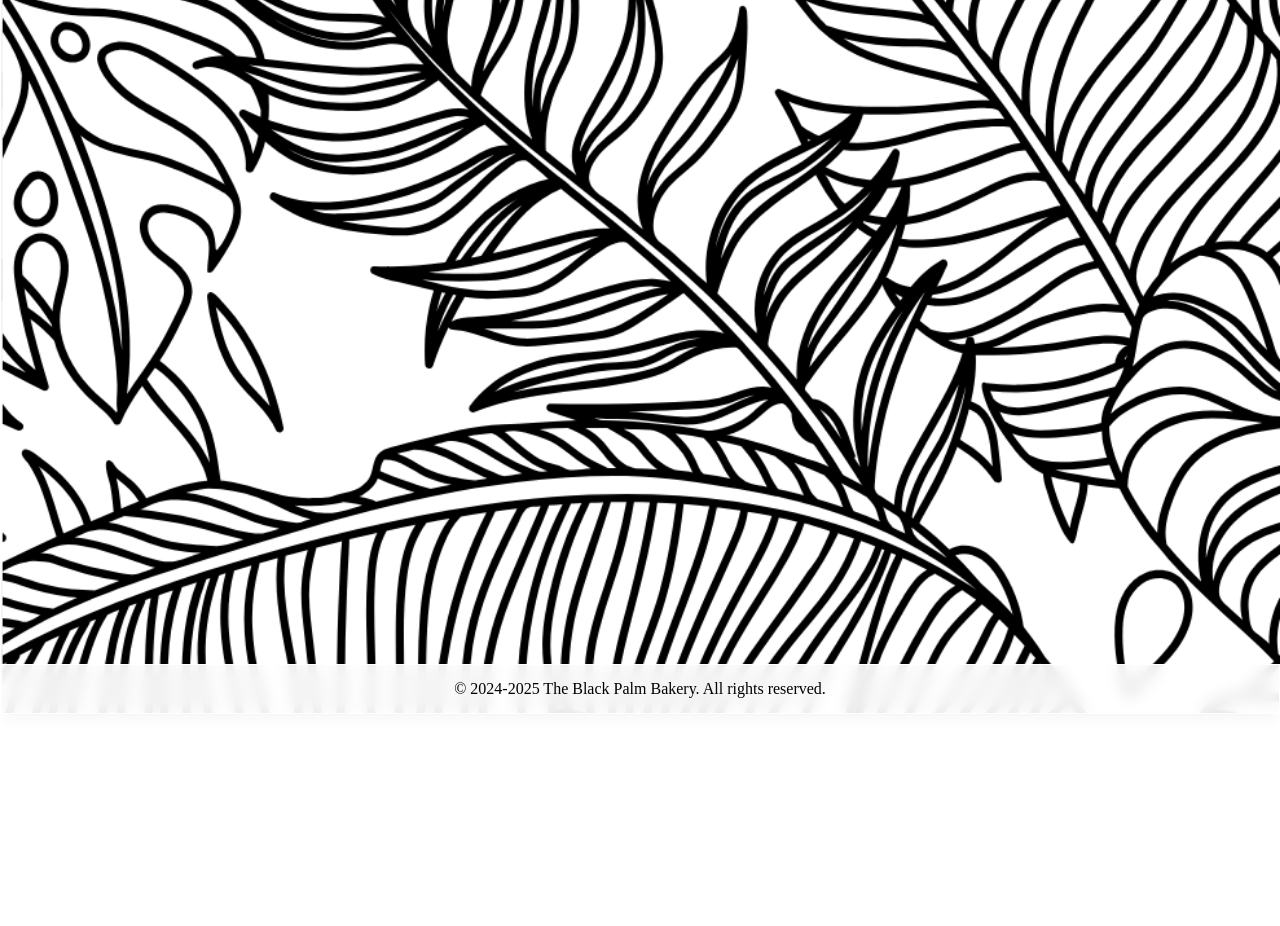
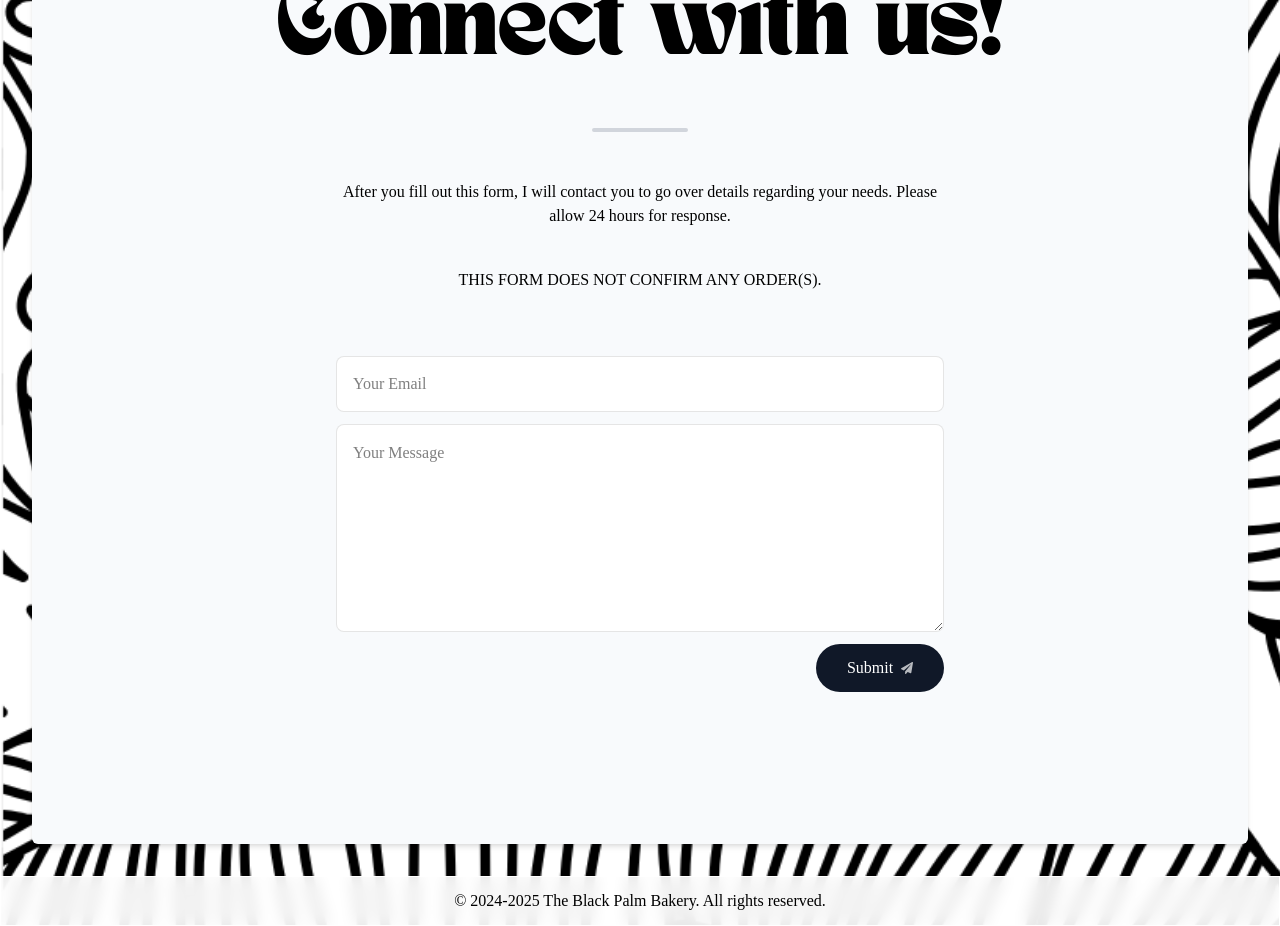
Before and after one commit to malcus-g/blackpalmbakery-port, a Next.js app: page /contact in a window 1280 px wide. Shown: the part 280-1206 px from the top of the page. Before the commit the page ends 994 px from the top, so only its background shows below. Built offline with nearby package versions, Linux system fonts and the light colour scheme; a web font is replaced by a local one.

Commit message:
implement basic contact form with resend

```diff
--- /dev/null
+++ b/actions/sendEmail.ts
@@ -0,0 +1,47 @@
+'use server';
+
+import { Resend } from 'resend';
+import { validateString, getErrorMessage } from '@/lib/utils';
+import ContactFormEmail from '@/email/contact-form-email';
+import React from 'react';
+
+const resend = new Resend(process.env.RESEND_API_KEY);
+
+
+export const sendEmail = async (formData: FormData) => {
+    const senderEmail = formData.get("senderEmail");
+    const message = formData.get("message");
+
+    if(!validateString(senderEmail, 500)) {
+        return {
+            error: "Invalid email"
+        };
+    };
+    if(!validateString(message, 5000)) {
+        return {
+            error: "Invalid message"
+        };
+    };
+
+    let data;
+    try {
+        data = await resend.emails.send({
+            from: "Contact Form <onboarding@resend.dev>",
+            to: "garrettcouch97@gmail.com",
+            subject: "Message from contact form",
+            replyTo: senderEmail as string,
+            text: message as string,
+            react: React.createElement(ContactFormEmail, {
+                message: message as string,
+                senderEmail: senderEmail as string
+            })
+        });
+    } catch(error: unknown) {
+        return {
+            error: getErrorMessage(error)
+        };
+    }
+    return {
+        data
+    };
+};
--- a/app/contact/page.tsx
+++ b/app/contact/page.tsx
@@ -1,3 +1,7 @@
+import PageHeading from '@/ui/page-heading';
+import PageSubHeading from '@/ui/page-subheading';
+import SectionDivider from '@/ui/section-divider';
+import ContactForm from '@/ui/contact/contact-form';
 import type { Metadata } from 'next';
 
 export const metadata: Metadata = {
@@ -6,6 +10,11 @@ export const metadata: Metadata = {
 
 export default function Contact() {
   return (
-    <div>Contact</div>
+    <section className="flex flex-col justify-center items-center mb-20 sm:mb-28 w-full text-center">
+      <PageSubHeading>Questions?</PageSubHeading>
+      <PageHeading>Connect with us!</PageHeading>
+      <SectionDivider/>
+      <ContactForm/>
+    </section>
   )
 }
--- /dev/null
+++ b/email/contact-form-email.tsx
@@ -0,0 +1,41 @@
+import React from 'react'
+import {
+    Html,
+    Body,
+    Head,
+    Heading,
+    Hr,
+    Container,
+    Preview,
+    Section,
+    Text
+} from '@react-email/components'
+import { Tailwind } from '@react-email/tailwind'
+
+type ContactFormEmailProps = {
+    message: string,
+    senderEmail: string
+}
+
+export default function ContactFormEmail({ message, senderEmail }: ContactFormEmailProps) {
+  return (
+    <Html>
+        <Head />
+        <Preview>New message from your portfolio site</Preview>
+        <Tailwind>
+        <Body className="bg-gray-100 text-black">
+            <Container>
+            <Section className="bg-white borderBlack my-10 px-10 py-4 rounded-md">
+                <Heading className="leading-tight">
+                    Message recieved from contact form:
+                </Heading>
+                <Text>{message}</Text>
+                <Hr />
+                <Text>Reply to: {senderEmail}</Text>
+            </Section>
+            </Container>
+        </Body>
+        </Tailwind>
+    </Html>
+  )
+}
--- /dev/null
+++ b/lib/utils.ts
@@ -0,0 +1,23 @@
+export const validateString = (value: unknown, maxLength: number) => {
+    if(!value || typeof value !== "string" || value.length > maxLength) {
+        return false;
+    };
+
+    return true;
+};
+
+export const getErrorMessage = (error: unknown): string => {
+    let message: string;
+
+    if(error instanceof Error) {
+        message = error.message;
+    } else if(error && typeof error === "object" && "message" in error) {
+        message = String(error.message);
+    } else if(typeof error === "string"){
+        message = error;
+    } else {
+        message = "Something went wrong!";
+    }
+
+    return message;
+}
--- a/package.json
+++ b/package.json
@@ -9,11 +9,15 @@
     "lint": "next lint"
   },
   "dependencies": {
+    "@react-email/components": "^0.0.34",
+    "@react-email/tailwind": "^1.0.4",
     "clsx": "^2.1.1",
     "framer-motion": "^12.5.0",
     "next": "15.2.2",
     "react": "^19.0.0",
-    "react-dom": "^19.0.0"
+    "react-dom": "^19.0.0",
+    "react-icons": "^5.5.0",
+    "resend": "^4.1.2"
   },
   "devDependencies": {
     "@eslint/eslintrc": "^3",
--- /dev/null
+++ b/ui/contact/contact-form.tsx
@@ -0,0 +1,42 @@
+'use client';
+
+import React from 'react';
+import { motion } from 'framer-motion';
+import SubmitBtn from '@/ui/contact/submit-btn';
+
+export default function ContactForm() {
+  return (
+    <motion.form
+        className="flex flex-col w-full sm:w-[38rem]"
+        initial={{ opacity: 0 }}
+        animate={{ opacity: 1 }}
+        transition={{ duration: 1 }}
+    >
+        <div className="flex flex-col gap-10 mb-16">
+          <p>
+            After you fill out this form, I will contact you to go over details regarding your needs. Please allow 24 hours for response.
+          </p>
+          <p>
+            THIS FORM DOES NOT CONFIRM ANY ORDER(S).
+          </p>
+        </div>
+        <input
+            type="email"
+            name="senderEmail"
+            className="h-14 px-4 rounded-lg borderBlack transition-all bg-white"
+            placeholder="Your Email"
+            required
+            maxLength={500}
+        />
+
+        <textarea
+            placeholder="Your Message"
+            name="message"
+            required
+            maxLength={5000}
+            className="h-52 my-3 px-4 rounded-lg borderBlack p-4 transition-all bg-white"
+        />
+        <SubmitBtn />
+    </motion.form>
+  )
+}
--- /dev/null
+++ b/ui/contact/submit-btn.tsx
@@ -0,0 +1,27 @@
+'use client';
+
+import React from 'react'
+import { useFormStatus } from 'react-dom'
+import { FaPaperPlane } from 'react-icons/fa';
+
+export default function SubmitBtn() {
+  const { pending } = useFormStatus();
+
+  return (
+    <button
+        type="submit"
+        className="group flex items-center justify-center self-end gap-2 h-[3rem] w-[8rem] bg-gray-900 text-white rounded-full outline-none transition-all focus:scale-110 hover:scale-110 active:scale-105 hover:bg-slate-950 cursor-pointer disabled:scale-100 disabled:bg-opacity-65"
+        disabled={pending}>
+            {
+                pending ? (
+                    <div className="h-5 w-5 animate-spin rounded-full border-b-2 border-white"></div>
+                ) : (
+                    <>
+                        Submit
+                        <FaPaperPlane className="text-xs opacity-70 transition-all group-hover:translate-x-1 group-hover:-translate-y-1" />
+                    </>
+                )
+            }
+    </button>
+  )
+}
```
Also changed, not shown: 2 other files (tests, documents, lock files or other folders).
